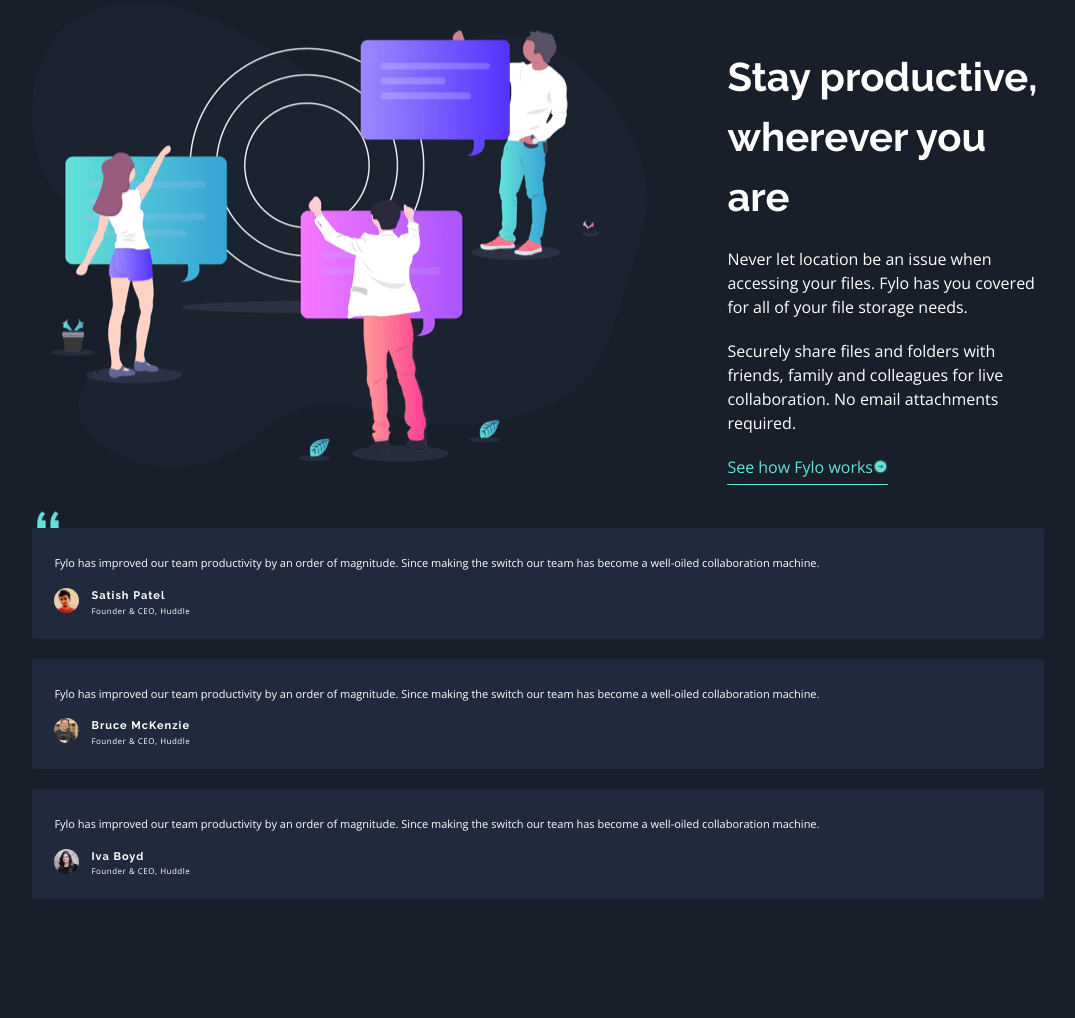
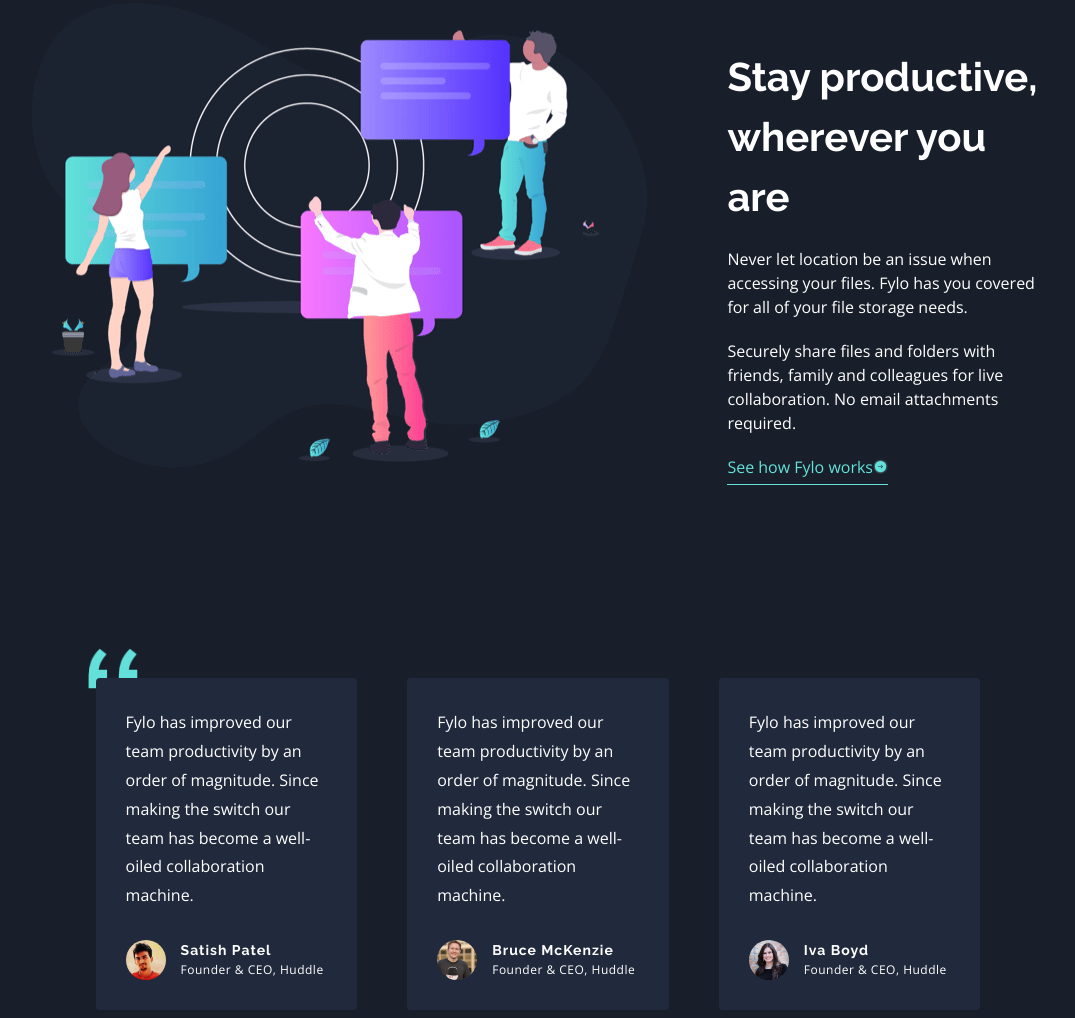
Before and after one commit to CarloS-x18/fyloLandingPage, a plain HTML site: page index.html in a window 1280 px wide. Shown: the part 1948-2966 px from the top of the page, without its empty margins (102-1177 px from the left). Before the commit the page ends 2855 px from the top, so only its background shows below. Drawn offline with nearby package versions, Linux system fonts and the light colour scheme.

Commit message:
testimonial cards desktop version finalizadas

```diff
--- a/index.html
+++ b/index.html
@@ -69,7 +69,7 @@
   <div class="secondary-info">
     <img class="secondary-info__img" src="src/images/illustration-stay-productive.png" alt="img location">
     <div class="secondary-info__text">
-      <h2>Stay productive, wherever you are</h2>
+      <h2>Stay productive, <br> wherever you are</h2>
       <p>Never let location be an issue when accessing your files. Fylo has you covered for all of your file storage needs.</p>
       <p>Securely share files and folders with friends, family and colleagues for live collaboration. No email attachments required.</p>
       <div class="secondary-info__link">
--- a/src/css/styles.css
+++ b/src/css/styles.css
@@ -232,7 +232,7 @@ p {
         flex-direction: row;
         align-items: center;
         justify-content: space-between;
-        margin: 0 auto;
+        margin: 0 auto 15rem auto;
         width: 80%;
 
     }
@@ -255,7 +255,7 @@ p {
     position: relative;
     z-index: 1;
     top: -1.7rem;
-    left: 0.5rem;
+    left: 0.5rem    ;
 }
 .testimoniales__quotes img {
     width: 2.2rem;
@@ -297,3 +297,39 @@ p {
     font-size: 0.8rem;
     letter-spacing: 0.5px;
 }
+@media (min-width: 1280px) {
+    .testimoniales__cards {
+        margin: 0 auto;
+        display: grid;
+        grid-template-columns: repeat(3, 1fr);
+        width: 70%;
+        gap: 5rem;
+    }
+    .testimonial {
+        margin: 0 auto;
+        padding: 3rem;
+        width: 100%;
+    }
+    .testimoniales__quotes {
+        width: 70%;
+        top: -3rem;
+        left: -0.8rem;
+    }
+    .testimoniales__quotes img {
+        width: 5rem;
+    }
+    .testimonial__message {
+        font-size: 1.6rem;
+        margin-bottom: 3rem;
+    }
+    .testimonial__user img {
+        height: 4rem;
+        margin-right: 1.5rem;
+    }
+    .testimonial__user h3{
+        font-size: 1.4rem;
+    }
+    .testimonial__user p{
+        font-size: 1.2rem;
+
+}
```
